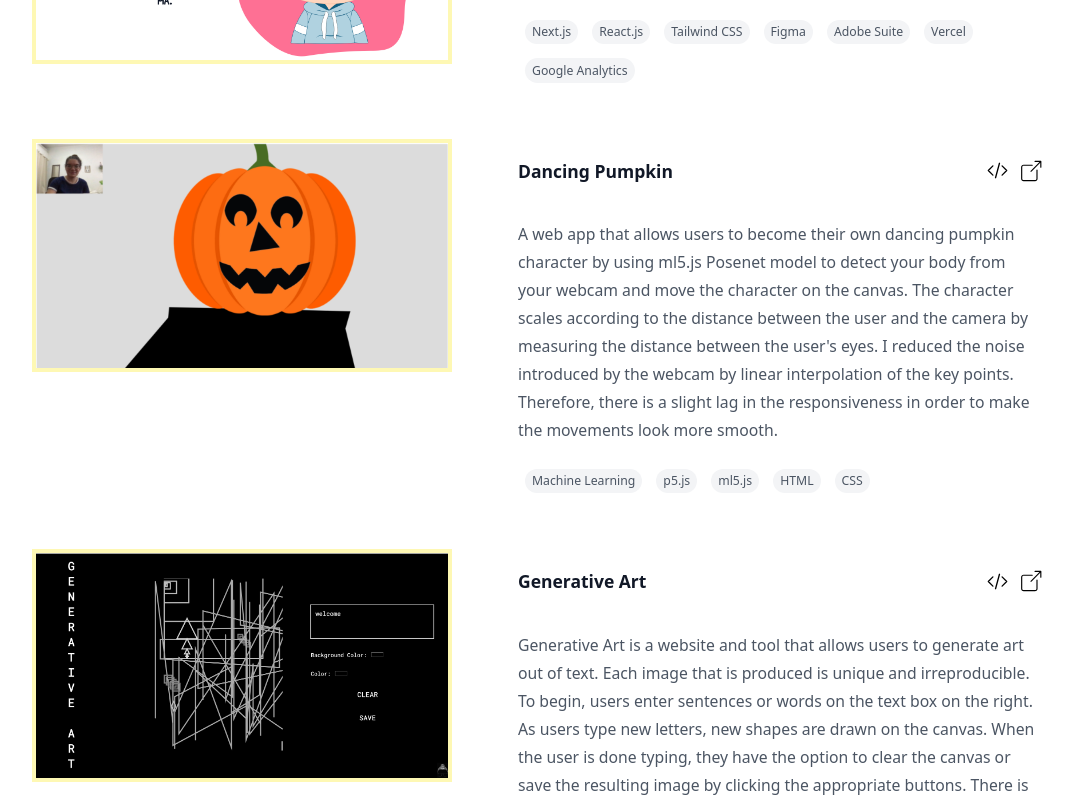
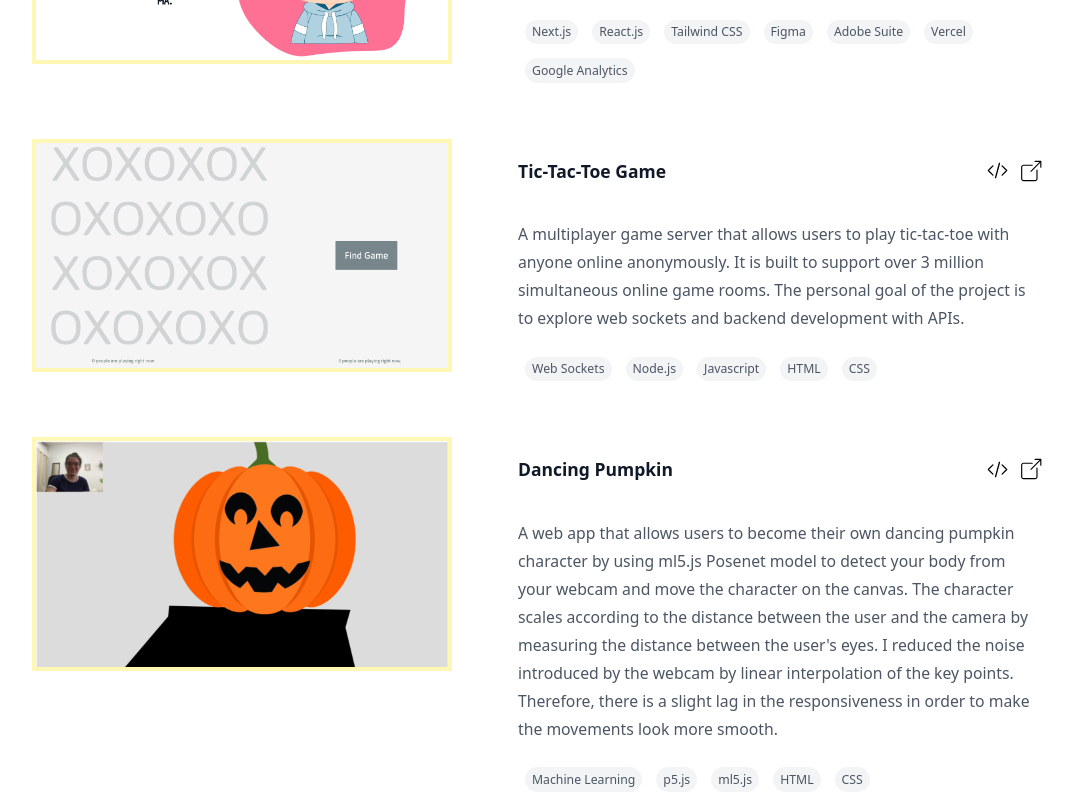
Before and after one commit to JLizardo019/personalWebsite, a Next.js app: page /projects in a window 1280 px wide. Shown: the part 680-1480 px from the top of the page, without its empty margins (129-1202 px from the left). Built offline with nearby package versions, Linux system fonts and the light colour scheme; a web font is replaced by a local one.

Commit message:
adding project

```diff
--- a/pages/index.js
+++ b/pages/index.js
@@ -13,7 +13,6 @@ import Container from '../components/container';
 import Badge2 from '../components/badge2';
 
 let tools = [{name:'HTML', id:"1"}, {name:'CSS', id:"2"}, {name:'SASS', id:"3"}, {name:'Javascript', id:"4"}, {name:'Python', id:"5"}, {name:'Java', id:"6"}, {name:'PHP', id:"7"}, {name:'React.js', id:"8"}, {name:'p5.js', id:"9"}, {name:'MongoDB', id:"10"}, {name:'Firebase', id:"11"}, {name:'SQL', id:"12"}, {name:'Tailwind CSS', id:"13"}, {name:'Next.js', id:"14"}, {name:'Node.js', id:"15"}, {name:'Bootstrap', id:"16"}, {name:'Git', id:"17"}, {name:'Figma', id:"18"}, {name:'Adobe Suite', id:"19"}, {name:'Vercel', id:"20"}, {name:'Heroku', id:"21"}, {name:'Google Analytics', id:"22"}, {name:'Formspree', id:"23"}];
-
 
 export default function HomePage() {
 
--- a/pages/projects.js
+++ b/pages/projects.js
@@ -27,6 +27,16 @@ const projects = [
         url:"/",
         code:"",
         alt: "Personal Website Screenshot"
+    },
+    {
+        id:12,
+        title:"Tic-Tac-Toe Game",
+        tools:[{name:'Web Sockets', id:"5"}, {name:'Node.js', id:"1"}, {name:'Javascript', id:"4"},{name:'HTML', id:"2"}, {name:'CSS', id:"3"}],
+        descript:"A multiplayer game server that allows users to play tic-tac-toe with anyone online anonymously. It is built to support over 3 million simultaneous online game rooms. The personal goal of the project is to explore web sockets and backend development with APIs.",
+        image:"/images/ttt.png",
+        url:"https://xoxo-game.glitch.me/",
+        code:"https://github.com/JLizardo019/tic-tac-toe-game",
+        alt: "Tic-Tac-Toe Game"
     },
     {
         id:11,
```
Also changed, not shown: components/mediaObject.js (+1 -1 lines), public/images/ttt.png (added).
